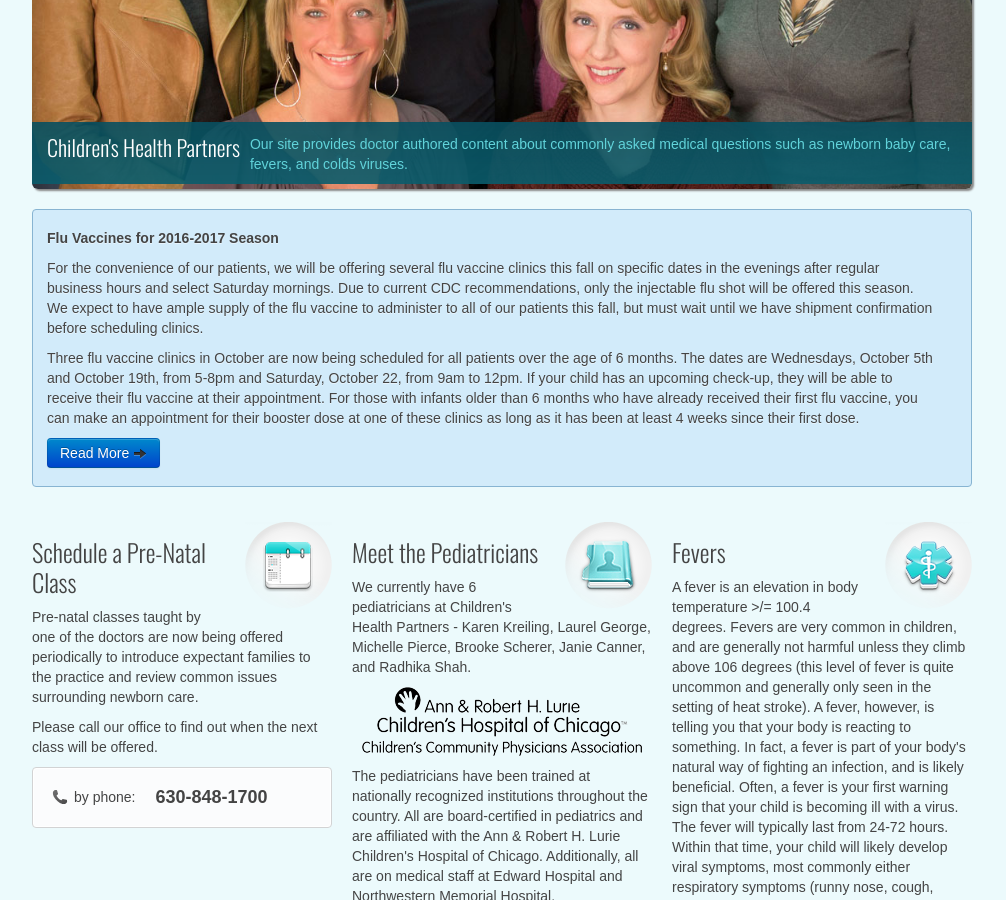
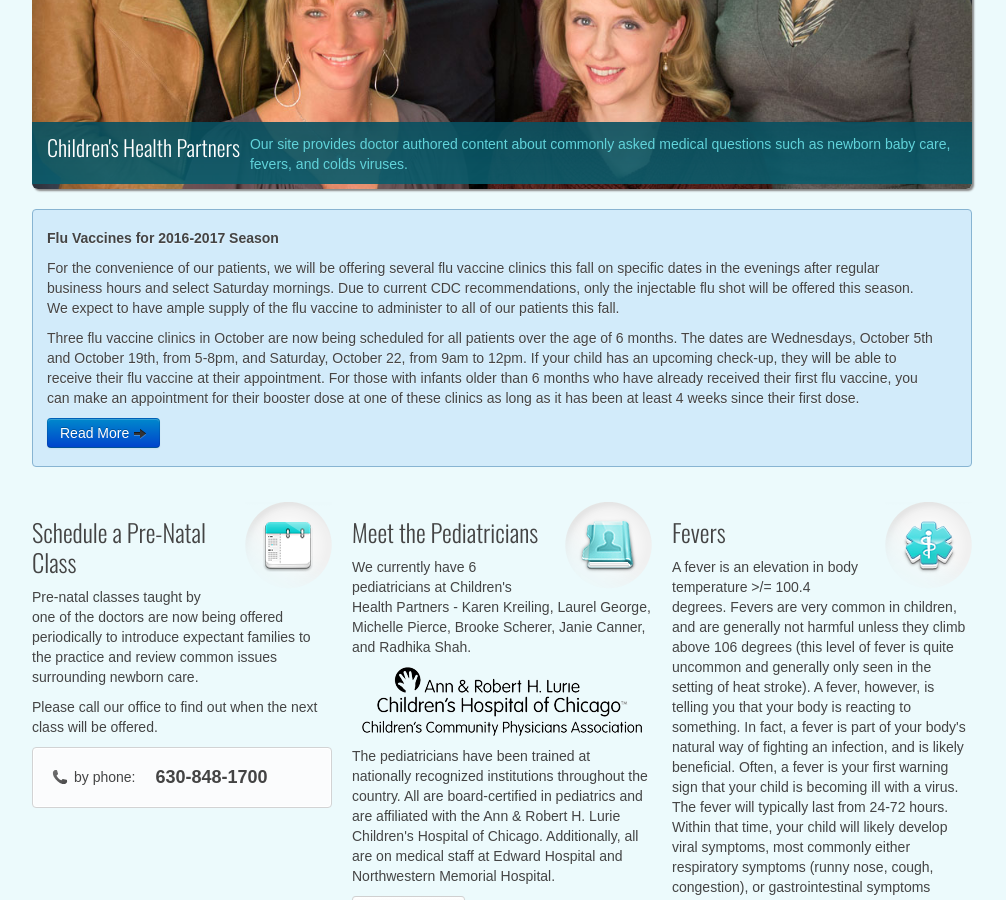
Before and after one commit to chpweb/web, a Jekyll site: the page built from index.html, in a window 1280 px wide and 900 px high, scrolled down 444 px. Shown: the whole window, without its empty margins (138-1144 px from the left). Built offline with Jekyll 4.4.1, drawn with Linux system fonts in a browser that asks for light colours; some web fonts are replaced; comment, search, counter and statistics services are not loaded.

Commit message:
Update index.html

```diff
--- a/index.html
+++ b/index.html
@@ -48,7 +48,7 @@
 
 	<div class="home-info">
 		<h5>Flu Vaccines for 2016-2017 Season</h5>
-		<p>For the convenience of our patients, we will be offering several flu vaccine clinics this fall on specific dates in the evenings after regular business hours and select Saturday mornings.  Due to current CDC recommendations, only the injectable flu shot will be offered this season.  We expect to have ample supply of the flu vaccine to administer to all of our patients this fall, but must wait until we have shipment confirmation before scheduling clinics.</p><p></p>Three flu vaccine clinics in October are now being scheduled for all patients over the age of 6 months.  The dates are Wednesdays, October 5th and October 19th, from 5-8pm and Saturday, October 22, from 9am to 12pm.  If your child has an upcoming check-up, they will be able to receive their flu vaccine at their appointment.  For those with infants older than 6 months who have already received their first flu vaccine, you can make an appointment for their booster dose at one of these clinics as long as it has been at least 4 weeks since their first dose.</p>
+		<p>For the convenience of our patients, we will be offering several flu vaccine clinics this fall on specific dates in the evenings after regular business hours and select Saturday mornings.  Due to current CDC recommendations, only the injectable flu shot will be offered this season.  We expect to have ample supply of the flu vaccine to administer to all of our patients this fall.</p><p></p>Three flu vaccine clinics in October are now being scheduled for all patients over the age of 6 months.  The dates are Wednesdays, October 5th and October 19th, from 5-8pm, and Saturday, October 22, from 9am to 12pm.  If your child has an upcoming check-up, they will be able to receive their flu vaccine at their appointment.  For those with infants older than 6 months who have already received their first flu vaccine, you can make an appointment for their booster dose at one of these clinics as long as it has been at least 4 weeks since their first dose.</p>
 		<p><a class="btn btn-medium btn-primary" href="/health_info/influenza-vaccination.html">Read More <i class="icon-arrow-right"></i></a></p>
 	</div>
 
```
